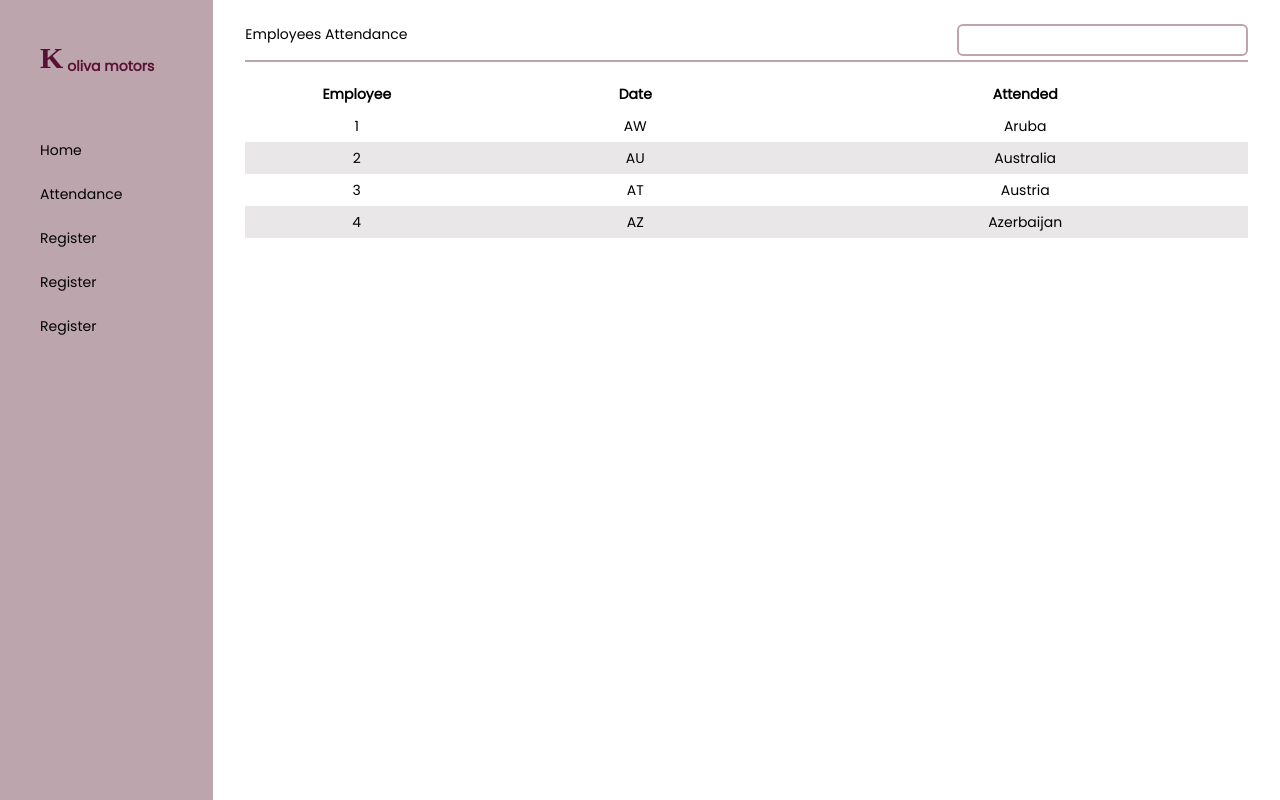
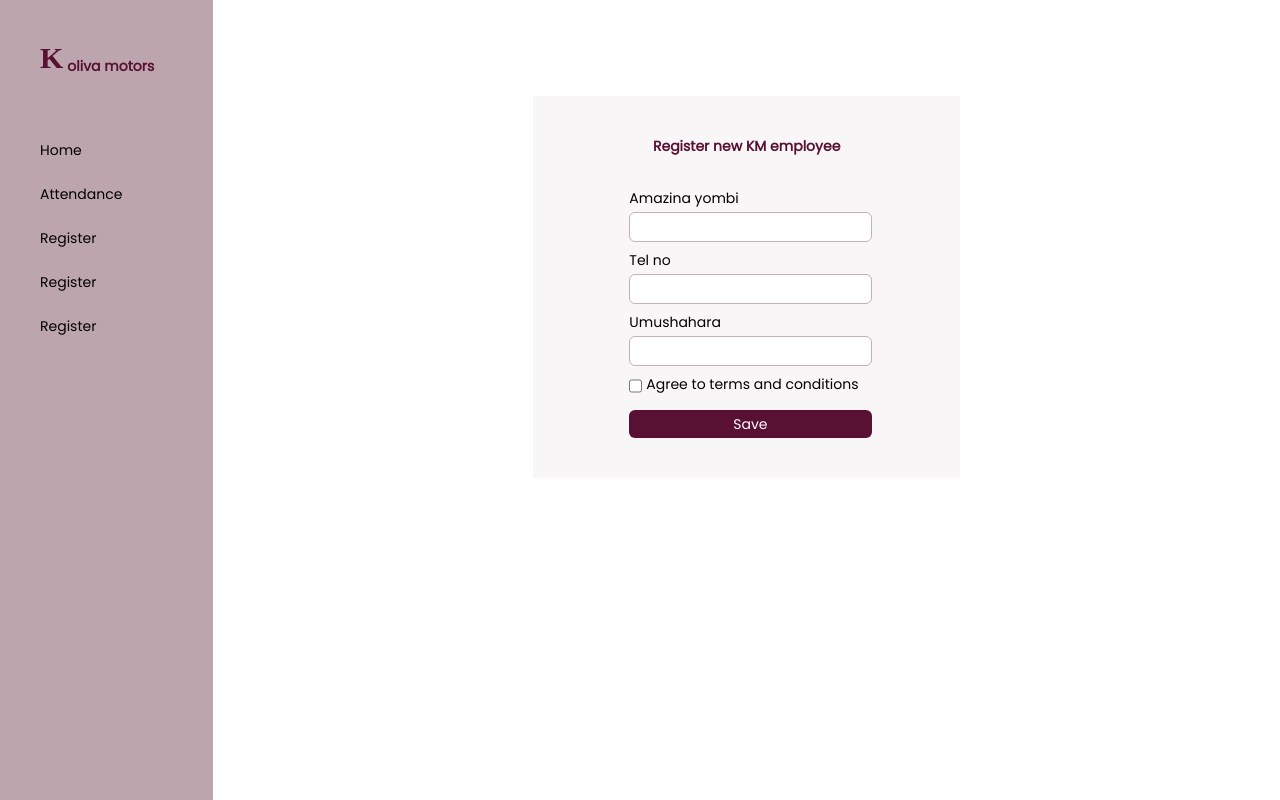
Before and after one commit to dianKoliva/kmFront, a React (Vite) app in the folder km/: page / in a window 1280 px wide. Built offline with nearby package versions, Linux system fonts and the light colour scheme; a web font is replaced by a local one.

Commit message:
new changes

```diff
--- a/km/src/App.jsx
+++ b/km/src/App.jsx
@@ -4,13 +4,14 @@ import './App.css'
 import "./styles/index.css"
 
 import Attendance from './components/employees/Attendance'
+import ViewEmp from './components/employees/ViewEmp'
 
 function App() {
   const [count, setCount] = useState(0)
 
   return (
     <div className="App">
-    <Attendance></Attendance>
+    <ViewEmp></ViewEmp>
     </div>
   )
 }
```
Also changed, not shown: km/src/components/employees/ViewEmployes.jsx (deleted).
